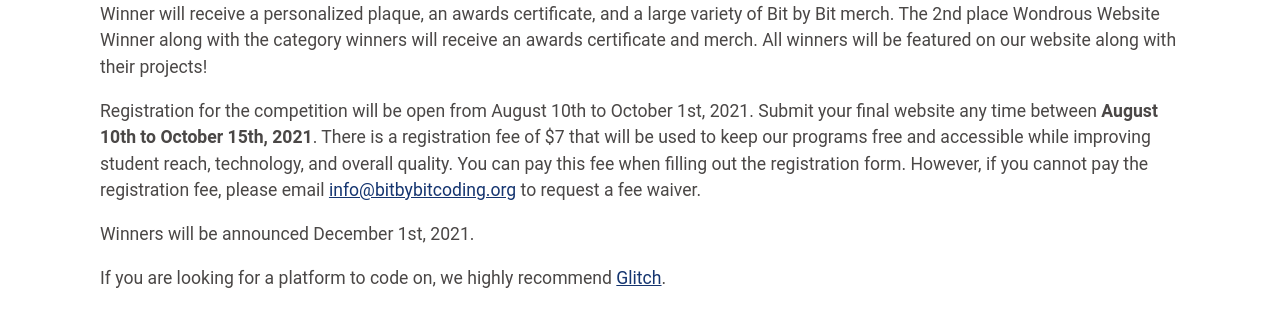
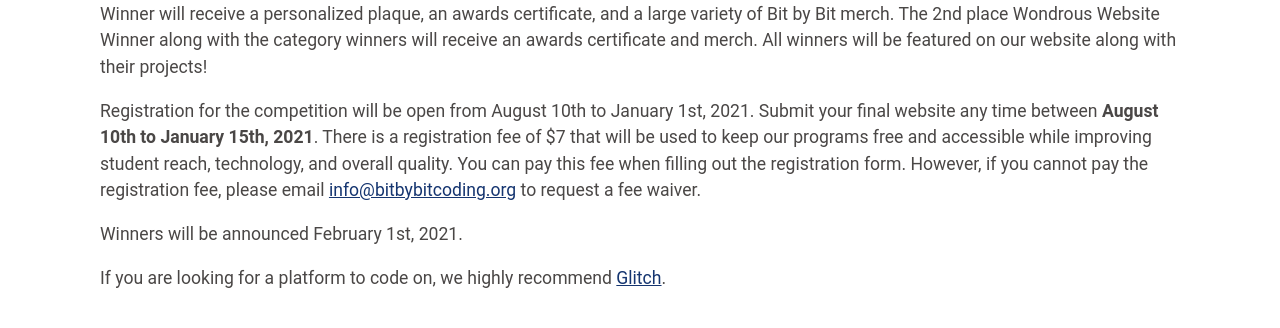
Before and after one commit to bit-by-bit-coding/bxb-website, a Jekyll site: the page built from competition.html, in a window 1280 px wide and 900 px high, scrolled down 677 px. Shown: the part 159-487 px from the top of the window. Built offline with Jekyll 4.4.1, drawn with Linux system fonts in a browser that asks for light colours; nearby versions of some CDN libraries; some web fonts are replaced.

Commit message:
Update competition dates

```diff
--- a/competition.html
+++ b/competition.html
@@ -34,11 +34,11 @@ style: programdetails.css
         merch. All winners will be featured on our website along with their projects!
     </p>
     <p>
-        Registration for the competition will be open from August 10th to October 1st, 2021. Submit your final website any time between <strong>August 10th to October 15th, 2021</strong>. There is a registration fee of $7 that will be used to keep our programs free and accessible while improving student reach, technology, and overall quality. You can pay this fee when filling out the
+        Registration for the competition will be open from August 10th to January 1st, 2021. Submit your final website any time between <strong>August 10th to January 15th, 2021</strong>. There is a registration fee of $7 that will be used to keep our programs free and accessible while improving student reach, technology, and overall quality. You can pay this fee when filling out the
         registration form. However, if you cannot pay the registration fee, please email <a href="mailto:{{site.contact.email}}">info@bitbybitcoding.org</a> to request a fee waiver.
     </p>
     <p>
-        Winners will be announced December 1st, 2021.
+        Winners will be announced February 1st, 2021.
     </p>
     <p>
         If you are looking for a platform to code on, we highly recommend <a href="https://glitch.com/">Glitch</a>.
```
